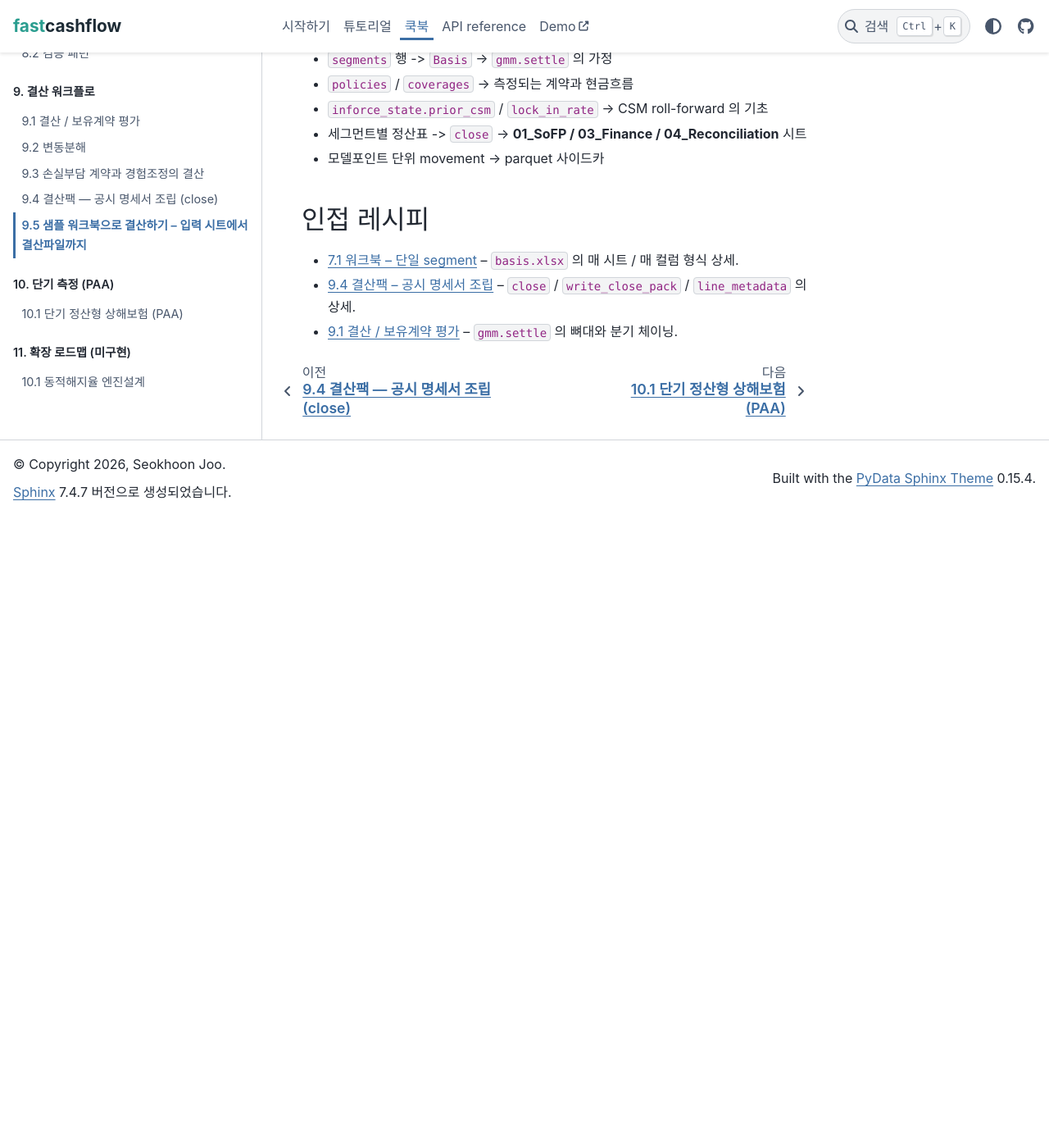
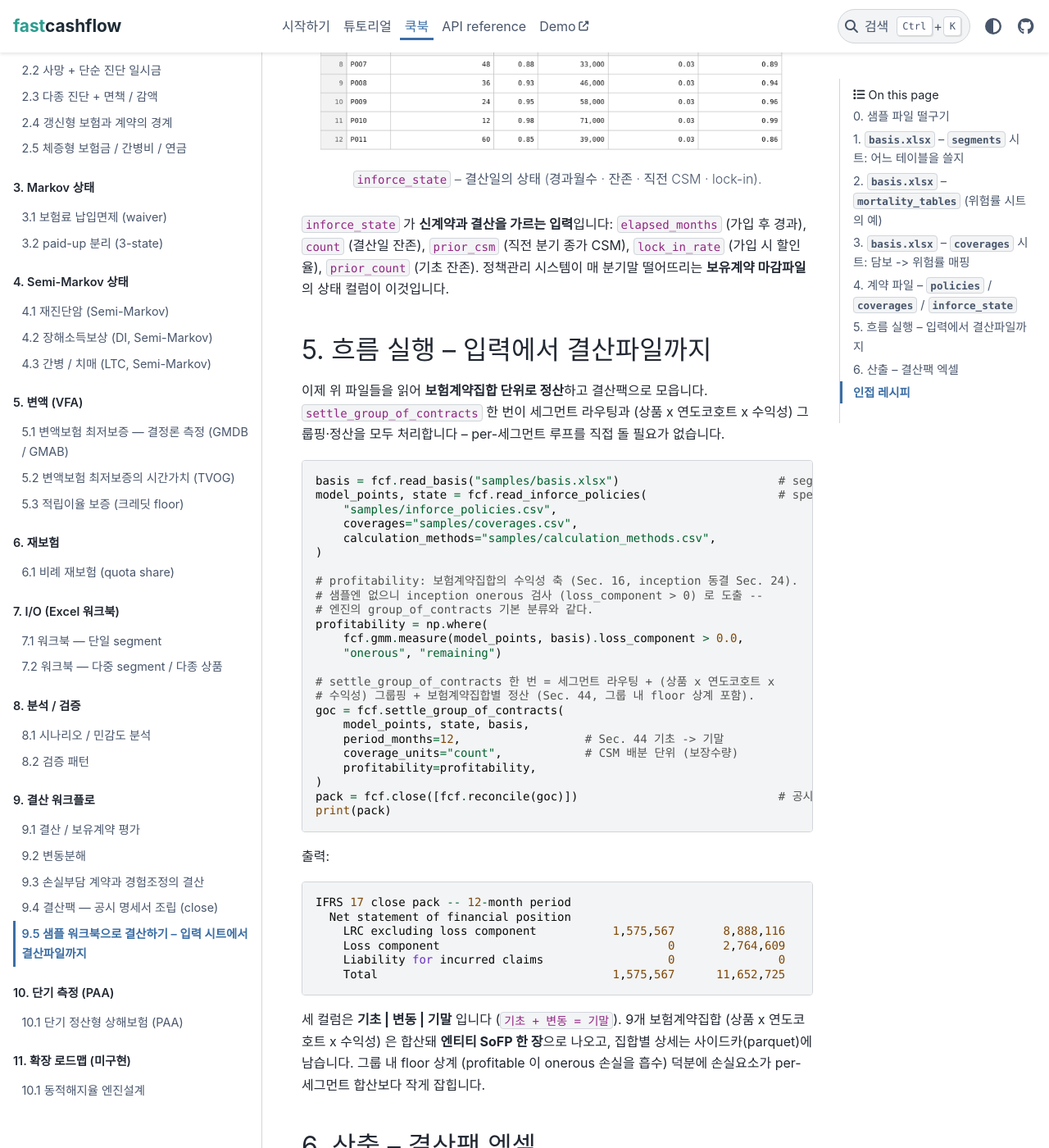
Before and after one commit to seokhoonj/fastcashflow, a Sphinx documentation site: the page built from docs/cookbook/workflow/sample-walkthrough.md, in a window 1280 px wide and 1400 px high, scrolled down 4872 px. Shown: the whole window at 82% size. Built offline with Sphinx 7.4.7 and the PyData theme 0.15.4, drawn with Linux system fonts in a browser that asks for light colours; before the commit the page ends 5502 px from its top, so only the background shows below that; some of the changed text lies outside the part shown.

Commit message:
docs: cookbook 9.5 walkthrough -- settle_group_of_contracts + matching renders
Rewrite section 5 of the sample walkthrough to settle through a single
settle_group_of_contracts call (segment routing + product x cohort x
profitability grouping + within-group floor offsetting, Sec. 44) instead
of the manual per-segment loop. The grouped settlement offsets profitable
contracts against onerous ones, so the loss component drops to 2,764,609
(from 2,879,823) and the net SoFP total to 13,228,292.

Replace the seven 9.5 placeholder figures with real spreadsheet-style
renders of the packaged sample workbook sheets, the policies / coverages /
inforce_state csv files, and the close-pack 01_SoFP sheet. The SoFP figure
matches the chapter's printed Net statement totals.

````diff
--- a/docs/cookbook/workflow/sample-walkthrough.md
+++ b/docs/cookbook/workflow/sample-walkthrough.md
@@ -119,7 +119,10 @@ rate`: `MORTALITY_STD`, `sex=0`(남), `age=20` 의 연 사망률이 `0.00038`
 
 ## 5. 흐름 실행 -- 입력에서 결산파일까지
 
-이제 위 파일들을 읽어 세그먼트별로 정산하고 결산팩으로 모읍니다.
+이제 위 파일들을 읽어 **보험계약집합 단위로 정산**하고 결산팩으로 모읍니다.
+`settle_group_of_contracts` 한 번이 세그먼트 라우팅과 (상품 x 연도코호트 x
+수익성) 그룹핑·정산을 모두 처리합니다 -- per-세그먼트 루프를 직접 돌 필요가
+없습니다.
 
 ```python
 basis = fcf.read_basis("samples/basis.xlsx")                       # segments -> BasisRouter
@@ -129,19 +132,22 @@ model_points, state = fcf.read_inforce_policies(                   # spec + 결
     calculation_methods="samples/calculation_methods.csv",
 )
 
-movements, recons, group_labels = [], [], []
-for key, seg_basis in basis.segments.items():                      # settle 은 세그먼트 단위
-    idx = np.where((np.asarray(model_points.product) == key[0]) &
-                   (np.asarray(model_points.channel) == key[1]))[0]
-    if len(idx) == 0:
-        continue
-    mv = fcf.gmm.settle(model_points.subset(idx), state.subset(idx),
-                        seg_basis, period_months=12)               # Sec. 44 기초 -> 기말
-    movements.append(mv)
-    recons.append(fcf.reconcile([mv])[0])                          # 보험계약집합 정산표
-    group_labels.append("/".join(key))
+# profitability: 보험계약집합의 수익성 축 (Sec. 16, inception 동결 Sec. 24).
+# 샘플엔 없으니 inception onerous 검사 (loss_component > 0) 로 도출 --
+# 엔진의 group_of_contracts 기본 분류와 같다.
+profitability = np.where(
+    fcf.gmm.measure(model_points, basis).loss_component > 0.0,
+    "onerous", "remaining")
 
-pack = fcf.close(recons, group_ids=group_labels)                   # 공시 명세서 조립
+# settle_group_of_contracts 한 번 = 세그먼트 라우팅 + (상품 x 연도코호트 x
+# 수익성) 그룹핑 + 보험계약집합별 정산 (Sec. 44, 그룹 내 floor 상계 포함).
+goc = fcf.settle_group_of_contracts(
+    model_points, state, basis,
+    period_months=12,                  # Sec. 44 기초 -> 기말
+    coverage_units="count",            # CSM 배분 단위 (보장수량)
+    profitability=profitability,
+)
+pack = fcf.close([fcf.reconcile(goc)])                             # 공시 명세서 조립
 print(pack)
 ```
 
@@ -150,16 +156,21 @@ print(pack)
 ```
 IFRS 17 close pack -- 12-month period
   Net statement of financial position
-    LRC excluding loss component           1,575,567       8,871,199      10,446,766
-    Loss component                                 0       2,879,823       2,879,823
+    LRC excluding loss component           1,575,567       8,888,116      10,463,683
+    Loss component                                 0       2,764,609       2,764,609
     Liability for incurred claims                  0               0               0
-    Total                                  1,575,567      11,751,022      13,326,589
+    Total                                  1,575,567      11,652,725      13,228,292
 ```
+
+세 컬럼은 **기초 | 변동 | 기말** 입니다 (`기초 + 변동 = 기말`). 9개 보험계약집합
+(상품 x 연도코호트 x 수익성) 은 합산돼 **엔티티 SoFP 한 장**으로 나오고, 집합별
+상세는 사이드카(parquet)에 남습니다. 그룹 내 floor 상계 (profitable 이 onerous
+손실을 흡수) 덕분에 손실요소가 per-세그먼트 합산보다 작게 잡힙니다.
 
 ## 6. 산출 -- 결산팩 엑셀
 
 ```python
-fcf.write_close_pack(pack, "samples/close_pack_2026Q1.xlsx", movements=movements)
+fcf.write_close_pack(pack, "samples/close_pack_2026Q1.xlsx", movements=[goc])
 ```
 
 ```{figure} ../../images/close-pack-output.png
@@ -167,16 +178,16 @@ fcf.write_close_pack(pack, "samples/close_pack_2026Q1.xlsx", movements=movements
 :alt: 결산팩 출력 엑셀
 
 `close_pack_2026Q1.xlsx` -- 00_Index · 01_SoFP · 03_Finance · 04_Reconciliation
-시트 (+ 모델포인트 상세는 옆에 parquet 사이드카).
+시트 (+ 보험계약집합별 상세는 옆에 parquet 사이드카).
 ```
 
 입력이 어디로 갔는지 역추적하면:
 
-- `segments` 행 -> `Basis` -> `gmm.settle` 의 가정
+- `segments` 행 -> `Basis` -> `settle_group_of_contracts` 의 가정
 - `policies` / `coverages` -> 측정되는 계약과 현금흐름
 - `inforce_state.prior_csm` / `lock_in_rate` -> CSM roll-forward 의 기초
-- 세그먼트별 정산표 -> `close` -> **01_SoFP / 03_Finance / 04_Reconciliation** 시트
-- 모델포인트 단위 movement -> parquet 사이드카
+- 보험계약집합 정산 -> `reconcile` -> `close` -> **01_SoFP / 03_Finance / 04_Reconciliation** 시트
+- 보험계약집합 (9개) 단위 상세 -> parquet 사이드카
 
 ## 인접 레시피
 
````
Also changed, not shown: docs/images/close-pack-output.png, docs/images/sample-basis-coverages.png, docs/images/sample-basis-mortality.png, docs/images/sample-basis-segments.png, docs/images/sample-coverages.png, docs/images/sample-inforce-state.png, docs/images/sample-policies.png.
